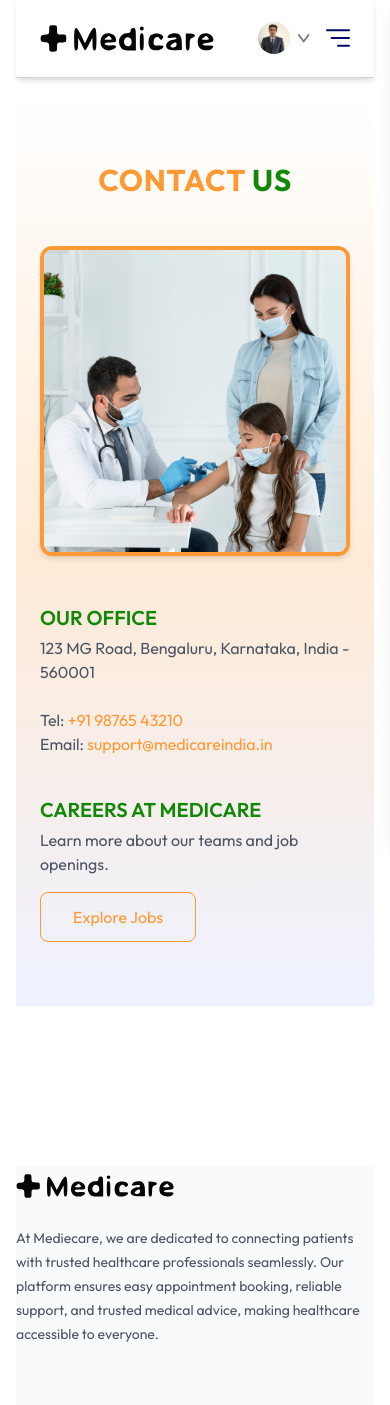
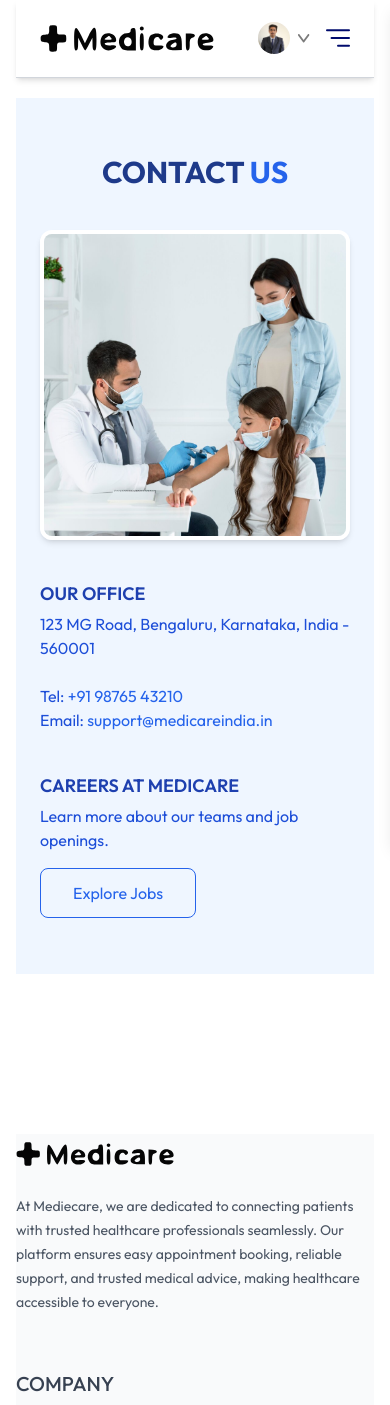
Before and after one commit to AnkitRajan7004/FrontendMedicare, a React (Vite) app in the folder frontend/: page /contact in a window 390 px wide. Shown: the top 1405 px of the page. Built offline with nearby package versions, Linux system fonts and the light colour scheme.

Commit message:
Updated About section with light blue theme and mobile responsiveness

```diff
--- a/frontend/src/pages/About.jsx
+++ b/frontend/src/pages/About.jsx
@@ -3,28 +3,28 @@ import { assets } from '../assets/assets'
 
 const About = () => {
   return (
-    <div className="px-6 md:px-20 lg:px-32 py-12 bg-gradient-to-b from-pureWhite via-saffron/20 to-indigo-50 min-h-screen">
+    <div className="px-6 md:px-20 lg:px-32 py-12 bg-blue-50 min-h-screen">
 
       {/* Title */}
-      <div className="text-center text-4xl pt-10 font-extrabold tracking-wide text-saffron animate-slideInLeft">
-        ABOUT <span className="text-indianGreen">MEDICARE INDIA</span>
+      <div className="text-center text-4xl pt-10 font-extrabold tracking-wide text-blue-900 animate-slideInLeft">
+        ABOUT <span className="text-blue-600">MEDICARE INDIA</span>
       </div>
 
       {/* About Section */}
       <div className="my-14 flex flex-col md:flex-row gap-14 items-center animate-fadeIn">
         <img
-          className="w-full md:max-w-[420px] rounded-xl shadow-xl border-4 border-saffron hover:scale-105 transition-transform duration-500 ease-in-out"
+          className="w-full md:max-w-[420px] rounded-xl shadow-xl border-4 border-white hover:scale-105 transition-transform duration-500 ease-in-out"
           src={assets.about_image}
           alt="Medicare India Healthcare"
         />
-        <div className="flex flex-col justify-center gap-6 md:w-2/4 text-lg text-gray-700 leading-relaxed">
+        <div className="flex flex-col justify-center gap-6 md:w-2/4 text-base sm:text-lg text-blue-800 leading-relaxed">
           <p>
             Welcome to <b>Medicare India</b>, your reliable healthcare partner dedicated to simplifying your medical journey across India. From booking appointments with trusted doctors to managing your health records digitally, we bring healthcare to your fingertips.
           </p>
           <p>
             At Medicare India, we are committed to integrating cutting-edge technology with personalized care to improve the healthcare experience for millions of Indians. Our platform supports multiple Indian languages and connects you with verified healthcare professionals across urban and rural regions.
           </p>
-          <b className="text-gray-900 text-xl">Our Vision</b>
+          <b className="text-blue-900 text-xl">Our Vision</b>
           <p>
             We envision a healthier India where quality healthcare is accessible to everyone, anytime, anywhere. Medicare India bridges the gap between patients and providers to empower you with seamless, efficient, and affordable healthcare services.
           </p>
@@ -32,8 +32,8 @@ const About = () => {
       </div>
 
       {/* Why Choose Us */}
-      <div className="text-3xl my-8 font-bold text-indianGreen animate-slideInLeft">
-        WHY <span className="text-saffron">CHOOSE US</span>
+      <div className="text-3xl my-8 font-bold text-blue-800 animate-slideInLeft">
+        WHY <span className="text-blue-600">CHOOSE US</span>
       </div>
       <div className="flex flex-col md:flex-row gap-10 mb-24">
         {[
@@ -52,7 +52,7 @@ const About = () => {
         ].map(({ title, desc }) => (
           <div
             key={title}
-            className="border-2 border-indianGreen rounded-xl px-12 py-14 flex flex-col gap-6 text-gray-700 hover:bg-indianGreen hover:text-pureWhite cursor-pointer shadow-lg transition duration-400 ease-in-out"
+            className="border-2 border-blue-600 rounded-xl px-8 py-10 flex flex-col gap-4 text-blue-800 hover:bg-blue-600 hover:text-white cursor-pointer shadow-lg transition duration-400 ease-in-out"
           >
             <b className="text-xl">{title}</b>
             <p className="leading-snug">{desc}</p>
@@ -61,16 +61,16 @@ const About = () => {
       </div>
 
       {/* Contact Section */}
-      <div className="text-3xl font-extrabold text-center text-saffron mb-8 animate-fadeIn">
-        CONTACT <span className="text-indianGreen">US</span>
+      <div className="text-3xl font-extrabold text-center text-blue-900 mb-8 animate-fadeIn">
+        CONTACT <span className="text-blue-600">US</span>
       </div>
-      <div className="max-w-md mx-auto text-gray-800 text-lg space-y-4 p-8 rounded-xl shadow-lg bg-pureWhite border-2 border-saffron">
+      <div className="max-w-md mx-auto text-blue-800 text-lg space-y-4 p-8 rounded-xl shadow-lg bg-white border-2 border-blue-600">
         <p><b>Address:</b> 45 Medical Plaza, Janpath, Bhubaneswar, Odisha - 751001, India</p>
         <p><b>Phone:</b> +91 98765 43210</p>
         <p><b>Email:</b> support@medicareindia.in</p>
         <p>We are available Monday to Saturday, 9 AM to 7 PM IST.</p>
         <button
-          className="mt-6 w-full py-3 bg-saffron hover:bg-[#e6851f] text-pureWhite font-semibold rounded-lg shadow-md transition duration-300"
+          className="mt-6 w-full py-3 bg-blue-600 hover:bg-blue-700 text-white font-semibold rounded-lg shadow-md transition duration-300"
           onClick={() => alert('Thank you for contacting Medicare India!')}
         >
           Contact Now
--- a/frontend/src/pages/Contact.jsx
+++ b/frontend/src/pages/Contact.jsx
@@ -1,49 +1,49 @@
-import React from 'react'
-import { assets } from '../assets/assets'
+import React from 'react';
+import { assets } from '../assets/assets';
 
 const Contact = () => {
   return (
-    <div className="max-w-7xl mx-auto px-6 md:px-20 lg:px-32 py-16 bg-gradient-to-b from-pureWhite via-saffron/20 to-indigo-50 min-h-screen">
+    <div className="bg-blue-50 min-h-screen py-14 px-6 sm:px-10 md:px-20 lg:px-32">
 
       {/* Heading */}
-      <div className='text-center text-3xl md:text-4xl font-bold text-saffron tracking-wide mb-12'>
-        CONTACT <span className='text-indianGreen'>US</span>
+      <div className="text-center text-3xl sm:text-4xl font-bold text-blue-900 mb-10">
+        CONTACT <span className="text-blue-600">US</span>
       </div>
 
-      {/* Main Flex Container */}
-      <div className='flex flex-col md:flex-row items-center gap-12'>
+      {/* Flex Container */}
+      <div className="flex flex-col md:flex-row items-center gap-10">
 
         {/* Left - Image */}
-        <div className='w-full md:w-1/2 flex justify-center'>
+        <div className="w-full md:w-1/2 flex justify-center">
           <img
             src={assets.contact_image}
             alt="Contact"
-            className='w-full max-w-[360px] rounded-xl shadow-md border-4 border-saffron hover:scale-105 transition-transform duration-500 ease-in-out'
+            className="w-full max-w-xs sm:max-w-sm md:max-w-md rounded-xl shadow-md border-4 border-white hover:scale-105 transition-transform duration-500 ease-in-out"
           />
         </div>
 
         {/* Right - Contact Info */}
-        <div className='w-full md:w-1/2 flex flex-col gap-6 text-gray-700'>
+        <div className="w-full md:w-1/2 flex flex-col gap-6 text-blue-900">
 
           <div>
-            <h3 className='text-xl font-semibold text-indianGreen mb-1'>OUR OFFICE</h3>
-            <p className='text-gray-600'>
+            <h3 className="text-lg sm:text-xl font-semibold text-blue-800 mb-1">OUR OFFICE</h3>
+            <p className="text-blue-700">
               123 MG Road, Bengaluru, Karnataka, India - 560001
             </p>
           </div>
 
           <div>
-            <p className='text-gray-600'>
-              Tel: <a href="tel:+919876543210" className="text-saffron hover:underline">+91 98765 43210</a><br />
-              Email: <a href="mailto:support@medicareindia.in" className="text-saffron hover:underline">support@medicareindia.in</a>
+            <p className="text-blue-700">
+              Tel: <a href="tel:+919876543210" className="text-blue-600 hover:underline">+91 98765 43210</a><br />
+              Email: <a href="mailto:support@medicareindia.in" className="text-blue-600 hover:underline">support@medicareindia.in</a>
             </p>
           </div>
 
-          <div className='pt-4'>
-            <h3 className='text-xl font-semibold text-indianGreen mb-1'>CAREERS AT MEDICARE</h3>
-            <p className='text-gray-600 mb-4'>Learn more about our teams and job openings.</p>
+          <div className="pt-4">
+            <h3 className="text-lg sm:text-xl font-semibold text-blue-800 mb-1">CAREERS AT MEDICARE</h3>
+            <p className="text-blue-700 mb-4">Learn more about our teams and job openings.</p>
             <button
-              className='border border-saffron text-saffron px-8 py-3 rounded-lg hover:bg-saffron hover:text-white transition-all duration-500'
+              className="border border-blue-600 text-blue-600 px-8 py-3 rounded-lg hover:bg-blue-600 hover:text-white transition-all duration-500"
               onClick={() => window.open('https://www.medicareindia.in/careers', '_blank')}
             >
               Explore Jobs
@@ -53,7 +53,7 @@ const Contact = () => {
         </div>
       </div>
     </div>
-  )
-}
+  );
+};
 
-export default Contact
+export default Contact;
```
